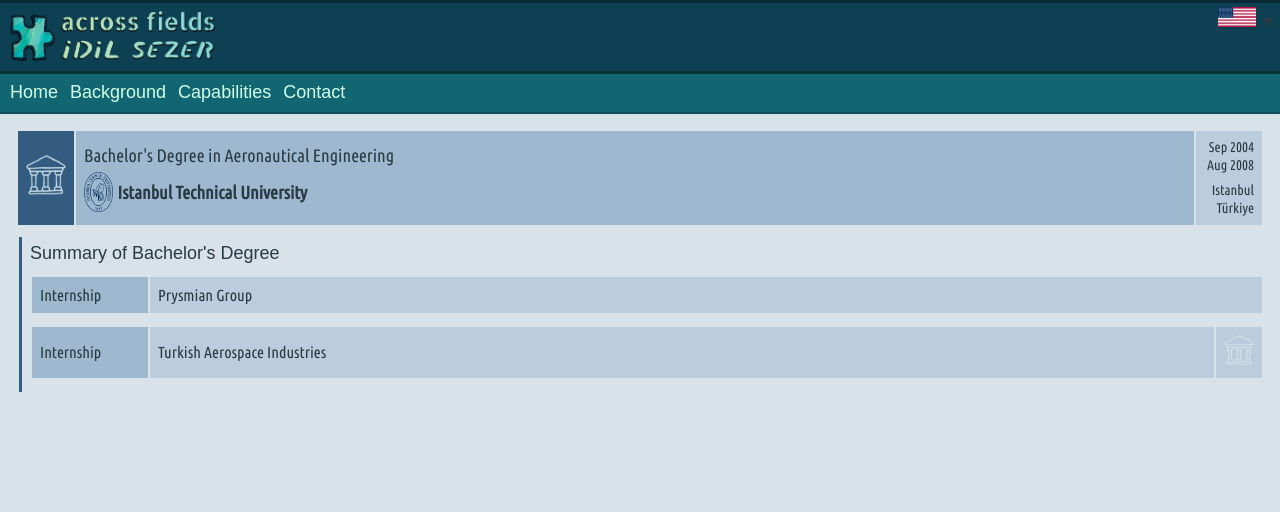
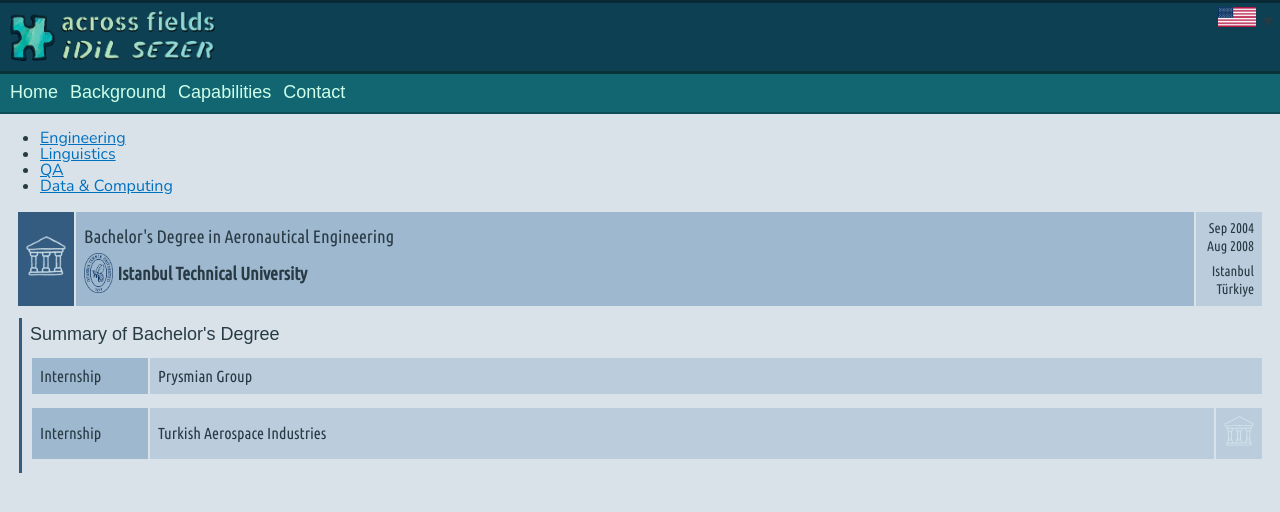
Before and after one commit to acrossfields/idilsezer, a Jekyll site: the page built from en/background.md, in a window 1280 px wide. Shown: the top 512 px of the page. Built offline with Jekyll 4.4.1, drawn with Linux system fonts in a browser that asks for light colours; some web fonts are replaced.

Commit message:
Update backgr.html

```diff
--- a/_layouts/backgr.html
+++ b/_layouts/backgr.html
@@ -18,6 +18,15 @@
   <body>
     {% include header.html %}
 
+    <nav class="sub-nav">
+      <ul>
+        <li><a href="/background/engineering/">Engineering</a></li>
+        <li><a href="/background/linguistics/">Linguistics</a></li>
+        <li><a href="/background/qa/">QA</a></li>
+        <li><a href="/background/data-computing/">Data &amp; Computing</a></li>
+      </ul>
+    </nav>
+
     <div id="content-wrapper">
       <div class="inner clearfix bg">
         {{ content }}
```
